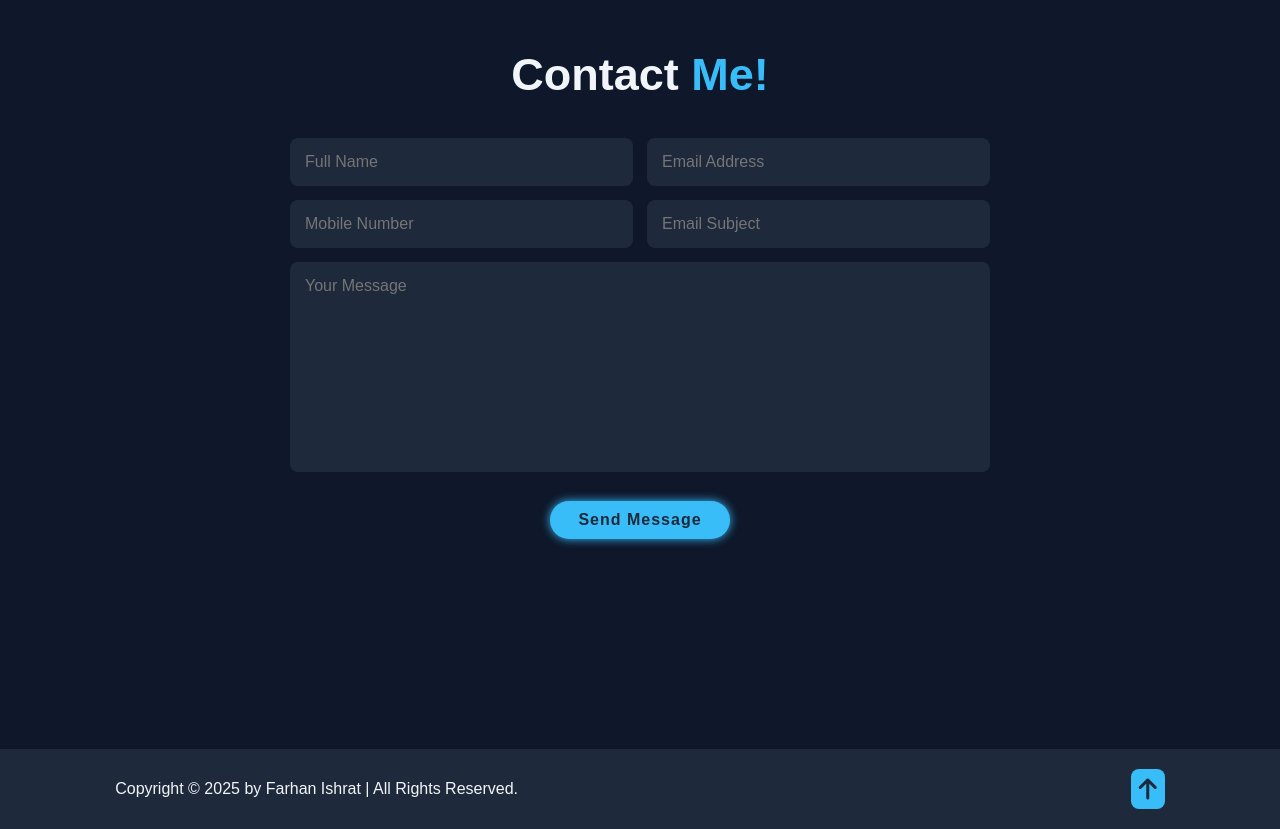
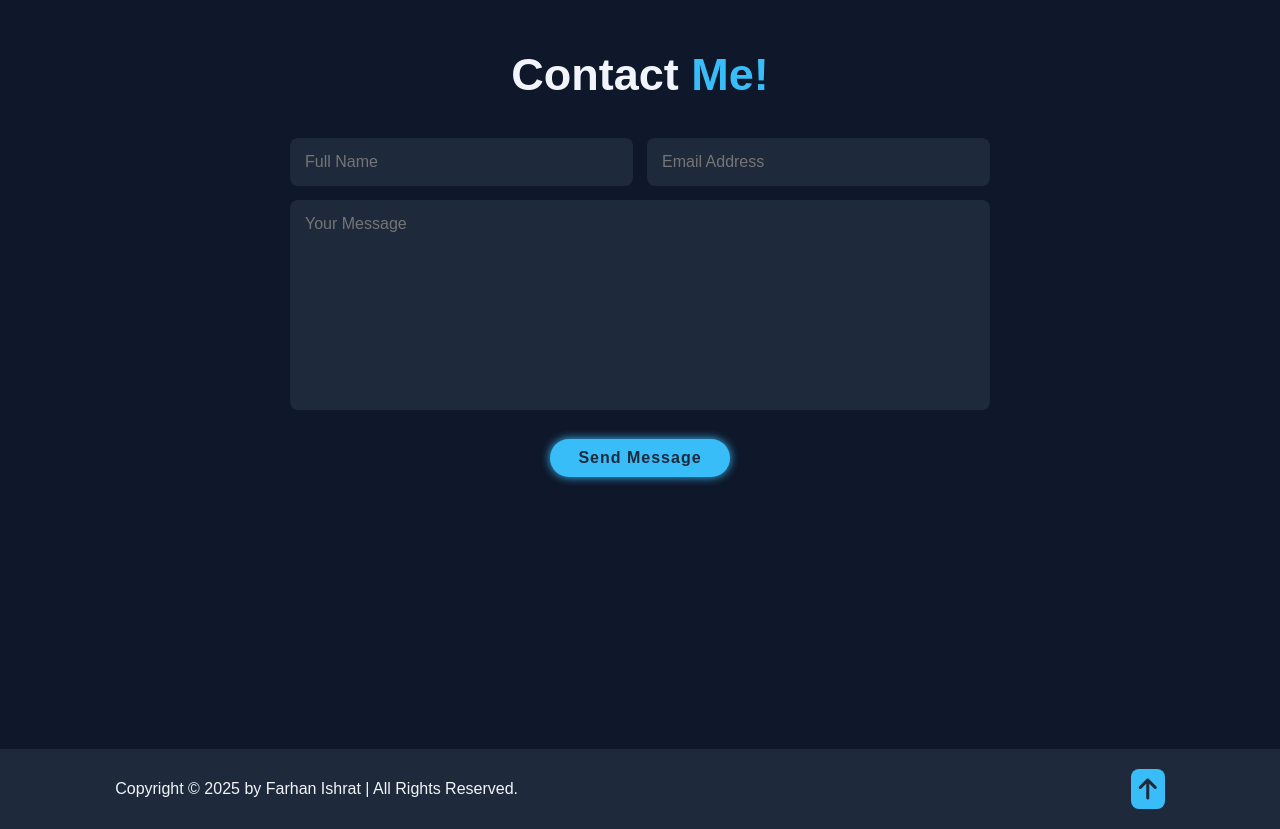
Before and after one commit to FarhanIshrat/Farhan_Portfolio, a plain HTML site: page index.html in a window 1280 px wide. Shown: the part 6020-6849 px from the top of the page. Drawn offline with nearby package versions, Linux system fonts and the light colour scheme.

Commit message:
Update index.html

```diff
--- a/index.html
+++ b/index.html
@@ -432,14 +432,10 @@
     <section class="contact" id="contact">
         <h2 class="heading">Contact <span>Me!</span></h2>
 
-        <form action="#">
+        <form action="https://formsubmit.co/farhanishrat556@gmail.com" method="POST">
             <div class="input-box">
                 <input type="text" placeholder="Full Name">
                 <input type="email" placeholder="Email Address">
-            </div>
-            <div class="input-box">
-                <input type="number" placeholder="Mobile Number">
-                <input type="text" placeholder="Email Subject">
             </div>
             <textarea name="" id="" cols="30" rows="10" placeholder="Your Message"></textarea>
             <input type="submit" value="Send Message" class="btn">
```
